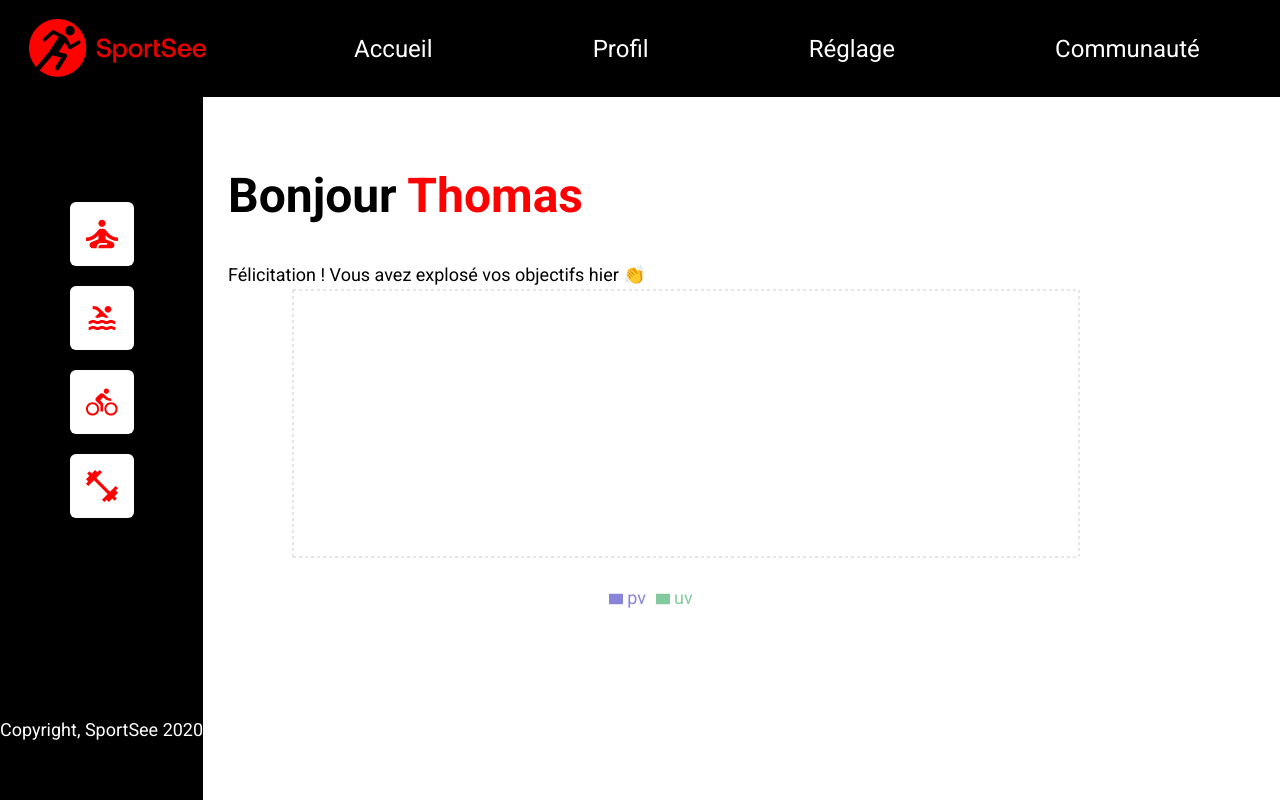
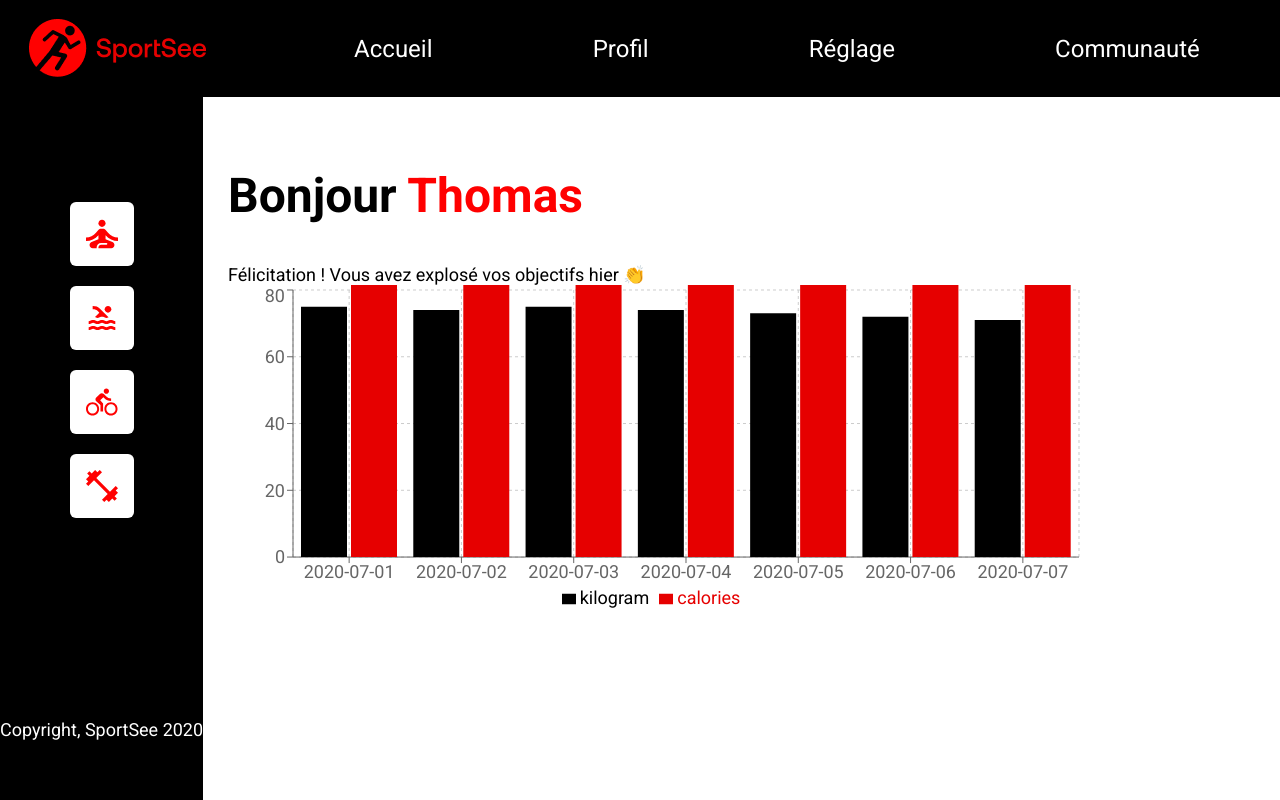
Before and after one commit to GoncalvesDDaniel/SportSee, a React (Vite) app: page /1/dashboard in a window 1280 px wide. Built offline with nearby package versions, Linux system fonts and the light colour scheme.

Commit message:
Fix json on ActivityCharts.jsx

```diff
--- a/src/components/charts/ActivityCharts.jsx
+++ b/src/components/charts/ActivityCharts.jsx
@@ -1,5 +1,8 @@
 import React from "react";
-import mockedActivityData from "./../../services/mocks/mockedActivityData.json";
+import id1 from "./../../services/mocks/user/id1.json";
+import activity from "./../../services/mocks/user/1/activity.json";
+import averageSessions from "./../../services/mocks/user/1/average-sessions.json";
+import performance from "./../../services/mocks/user/1/performance.json";
 import "./../../assets/styles/components/charts/_activityCharts.scss";
 import {
     Bar,
@@ -11,19 +14,29 @@ import {
     XAxis,
     YAxis,
 } from "recharts";
+import { useParams } from "react-router";
 
 function ActivityCharts() {
+    // let params = useParams();
+    // console.log(params.id);
+    console.log(activity.data.sessions);
+
     return (
         <div className="activityCharts-container">
             <ResponsiveContainer aspect={835 / 320}>
-                <BarChart width="100%" height="100%" data={mockedActivityData}>
+                <BarChart
+                    width="100%"
+                    height="100%"
+                    data={activity.data.sessions}
+                    barCategoryGap={8}
+                >
                     <CartesianGrid strokeDasharray="3 3" />
-                    <XAxis dataKey="name" />
-                    <YAxis />
+                    <XAxis dataKey="day" />
+                    <YAxis dataKey="kilogram" />
                     <Tooltip />
                     <Legend />
-                    <Bar dataKey="pv" fill="#8884d8" />
-                    <Bar dataKey="uv" fill="#82ca9d" />
+                    <Bar dataKey="kilogram" fill="#000" />
+                    <Bar dataKey="calories" fill="#E60000" />
                 </BarChart>
             </ResponsiveContainer>
         </div>
```
Also changed, not shown: src/services/mocks/user/id1.json (renamed from src/services/mocks/user/1.json), src/services/mocks/user/id2.json (renamed from src/services/mocks/user/2.json), src/services/mocks/user/id3.json (renamed from src/services/mocks/user/3.json).
